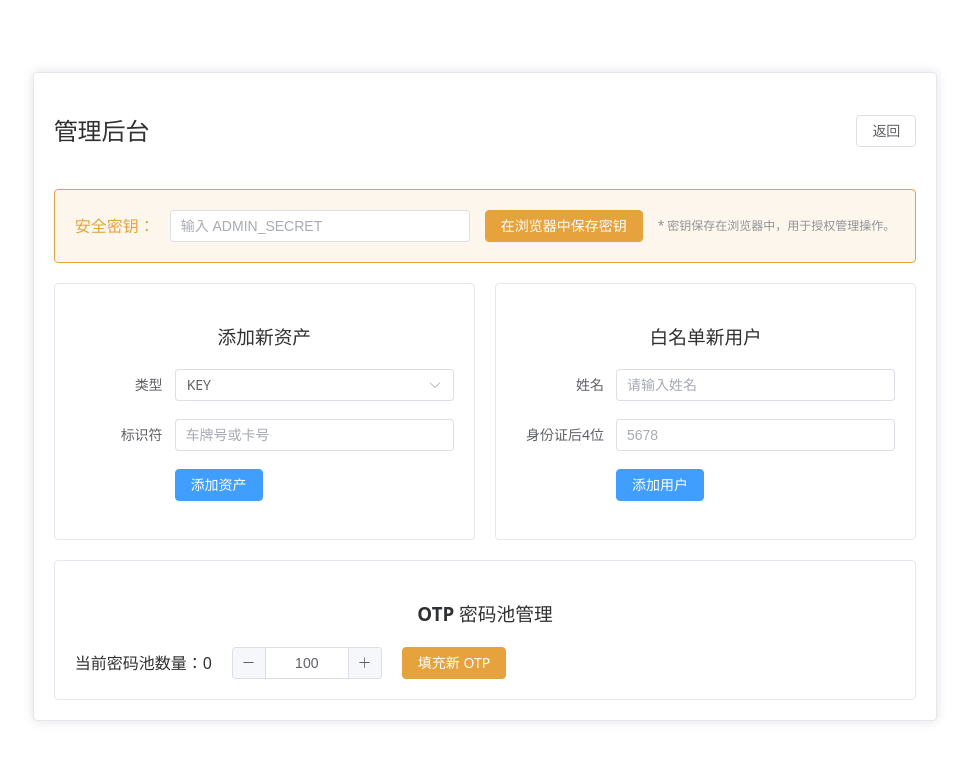
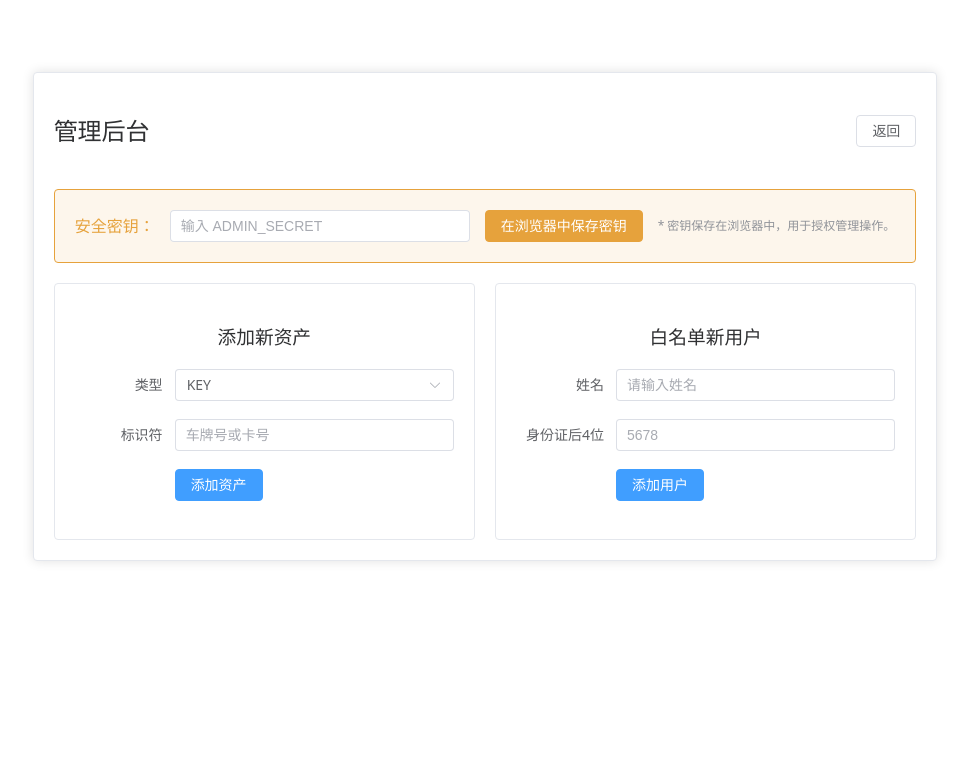
Before and after one commit to wlhd7/dz-vehicle-v2, a Vue app in the folder frontend/: page /admin in a window 1280 px wide. Shown: the top 760 px of the page, without its empty margins (155-1124 px from the left). Built offline with nearby package versions, Linux system fonts and the light colour scheme.

Commit message:
refactor(admin): remove OTP pool management from UI and API

```diff
--- a/frontend/src/i18n/locales/zh-cn.json
+++ b/frontend/src/i18n/locales/zh-cn.json
@@ -81,11 +81,7 @@
     "idLast4": "身份证后4位",
     "idLast4Placeholder": "5678",
     "submitUser": "添加用户",
-    "otpPool": "OTP 密码池管理",
-    "currentPool": "当前密码池数量：{count}",
-    "seedOTPs": "填充新 OTP",
     "assetAdded": "资产添加成功",
-    "userWhitelisted": "用户已成功加入白名单",
-    "otpsAdded": "成功向密码池添加了 {added} 个 OTP"
+    "userWhitelisted": "用户已成功加入白名单"
   }
 }
--- a/frontend/src/views/Admin.vue
+++ b/frontend/src/views/Admin.vue
@@ -60,15 +60,6 @@
           </el-card>
         </el-col>
       </el-row>
-
-      <el-card shadow="never" style="margin-top: 20px;">
-        <h3>{{ $t('admin.otpPool') }}</h3>
-        <div style="display: flex; align-items: center; gap: 20px;">
-          <span>{{ $t('admin.currentPool', { count: otpCount }) }}</span>
-          <el-input-number v-model="seedCount" :min="10" :max="500" />
-          <el-button type="warning" @click="handleSeedOTPs" :loading="loading">{{ $t('admin.seedOTPs') }}</el-button>
-        </div>
-      </el-card>
     </el-card>
   </div>
 </template>
@@ -83,8 +74,6 @@ import api from '../api/client'
 const { t } = useI18n()
 const router = useRouter()
 const loading = ref(false)
-const otpCount = ref(0)
-const seedCount = ref(100)
 const adminSecret = ref(localStorage.getItem('admin_secret') || '')
 
 const goBack = () => {
@@ -138,19 +127,6 @@ const handleAddUser = async () => {
     loading.value = false
   }
 }
-
-const handleSeedOTPs = async () => {
-  loading.value = true
-  try {
-    const response = await api.post('/admin/seed-otps', { count: seedCount.value })
-    otpCount.value = response.data.total_pool
-    ElMessage.success(t('admin.otpsAdded', { added: response.data.added }))
-  } catch (error: any) {
-    ElMessage.error(error)
-  } finally {
-    loading.value = false
-  }
-}
 </script>
 
 <style scoped>
```
Also changed, not shown: 1 other file (tests, documents, lock files or other folders).
